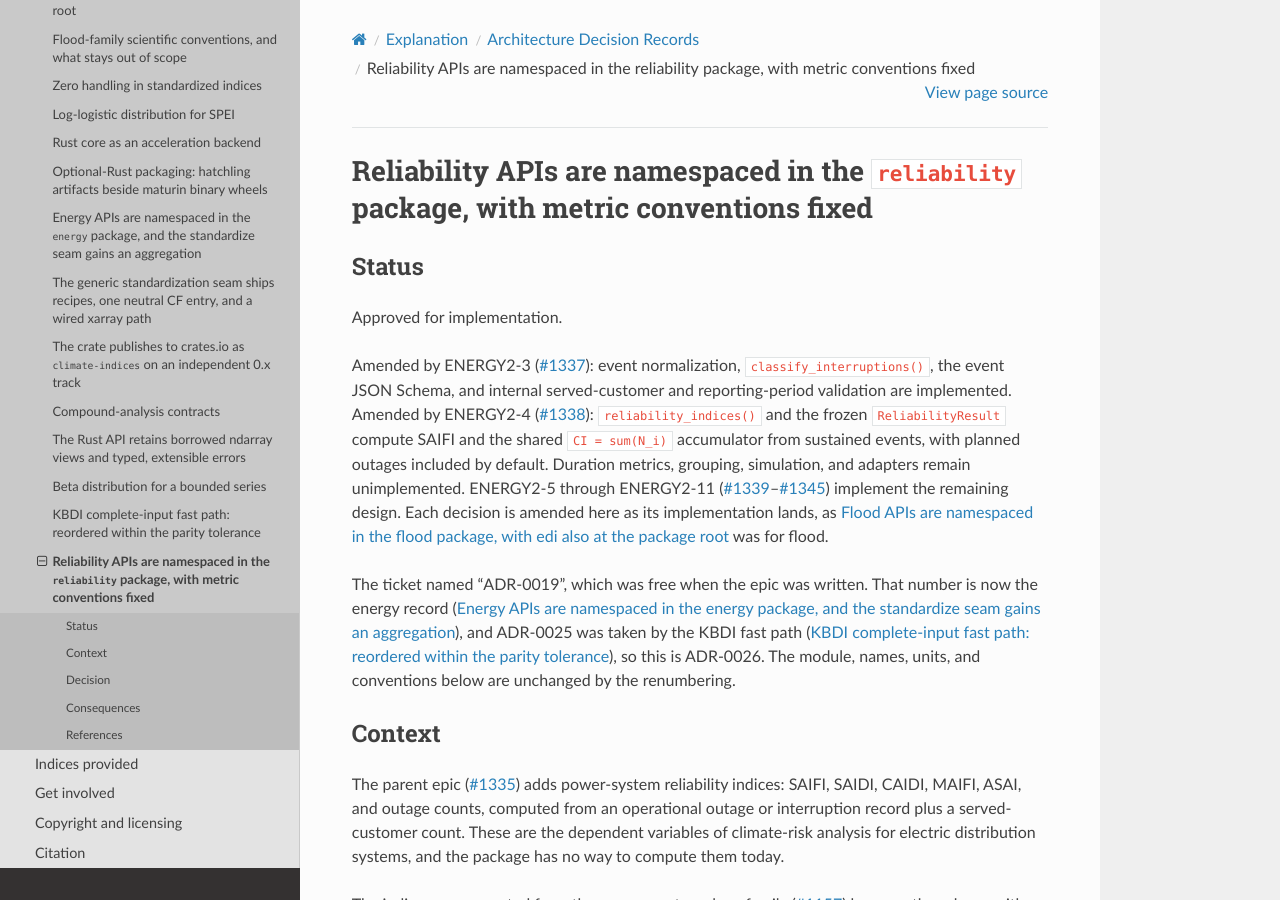
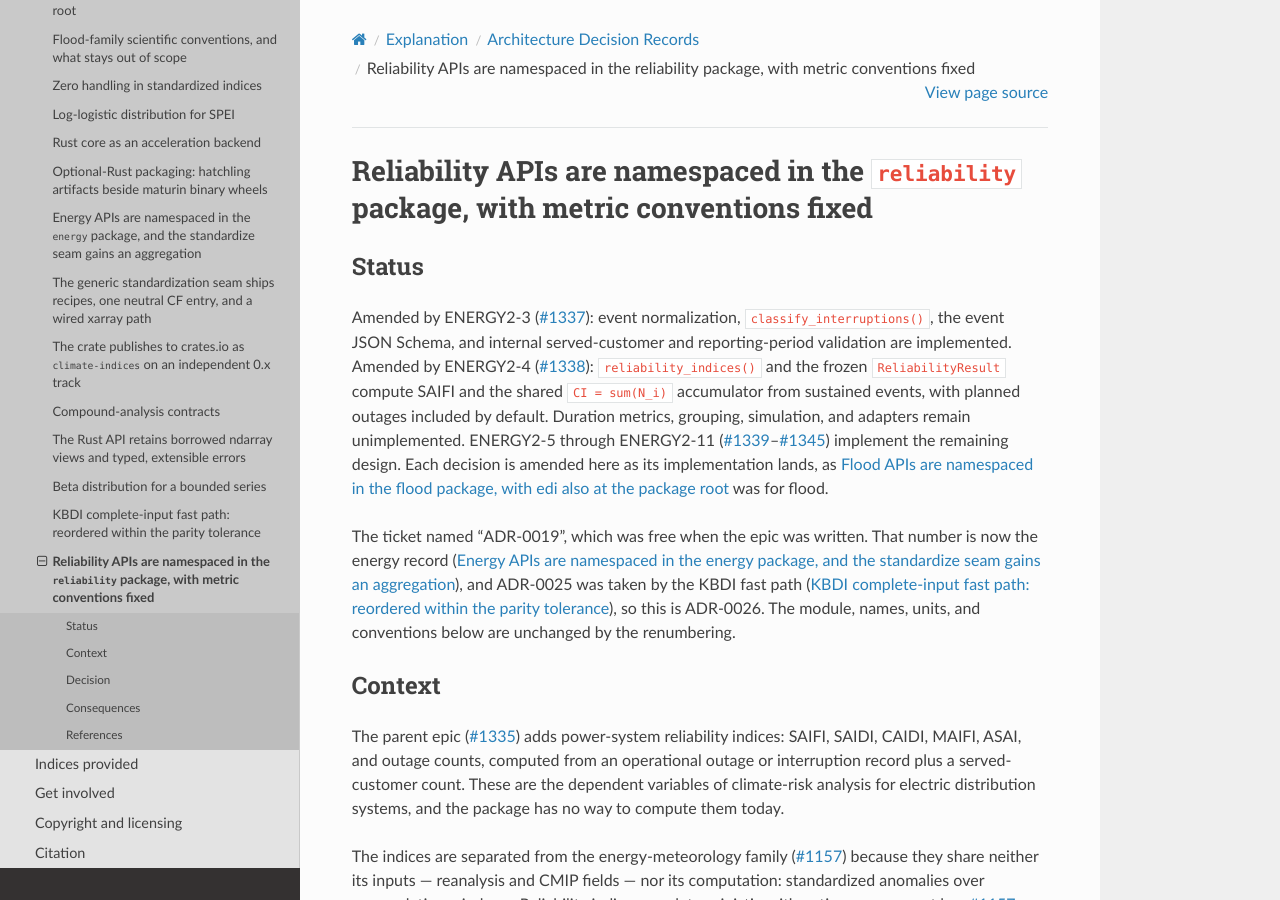
Before and after one commit to monocongo/climate_indices, a Sphinx documentation site: the page built from docs/adr/0026-reliability-module-api-and-conventions.md, in a window 1280 px wide and 900 px high. Built offline with Sphinx 7.4.7 and the Read the Docs theme 3.1.0, drawn with Linux system fonts in a browser that asks for light colours.

Commit message:
docs(adr): address review finding — mark ADR-0026 amended
Finding: PRRT_kwDOBZ3L8c6ygX60
Review-Anchor: https://github.com/monocongo/climate_indices/pull/1538#discussion_r4438165035

```diff
--- a/docs/adr/0026-reliability-module-api-and-conventions.md
+++ b/docs/adr/0026-reliability-module-api-and-conventions.md
@@ -1,8 +1,6 @@
 # Reliability APIs are namespaced in the `reliability` package, with metric conventions fixed
 
 ## Status
-
-Approved for implementation.
 
 Amended by ENERGY2-3 ([#1337](https://github.com/monocongo/climate_indices/issues/1337)):
 event normalization, `classify_interruptions()`, the event JSON Schema,
```
